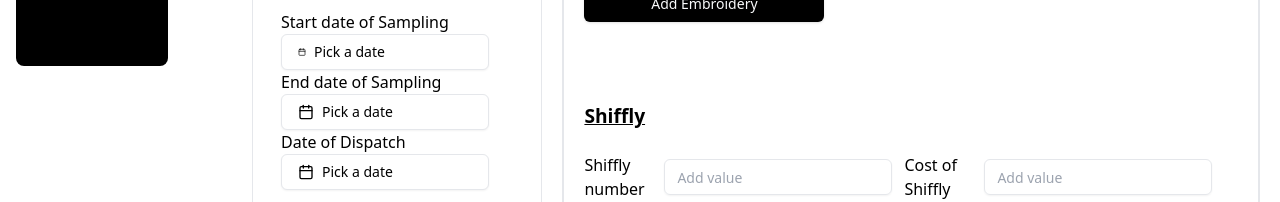
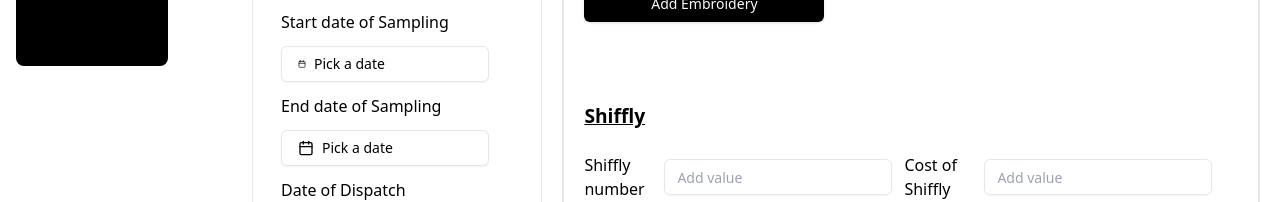
Before and after one commit to skd28/jay_bharat_ops_portal, a React (Vite) app: page /jb_admin/sample/sampling in a window 1280 px wide. Shown: the part 750-952 px from the top of the page. Built offline with nearby package versions, Linux system fonts and the light colour scheme.

Commit message:
update reponsive part

```diff
--- a/src/component/jb_sample/Create_Sample.jsx
+++ b/src/component/jb_sample/Create_Sample.jsx
@@ -100,7 +100,7 @@
                             <Input className=" my-3 w-[13rem] " placeholder=" Enter sample no" />
                             <p className='font-inter'>Client Code</p>
                             <Input className=" my-3 w-[13rem] " placeholder="Eg:SW_CL_001" />
-                            <p className='font-inter'>Start date of Sampling</p>
+                            <p className='font-inter mb-3'>Start date of Sampling</p>
                             <Popover  >
                                 <PopoverTrigger asChild>
                                     <Button
@@ -124,7 +124,7 @@
                                 </PopoverContent>
                             </Popover>
 
-                            <p className='font-inter'>End date of Sampling</p>
+                            <p className='font-inter my-3'>End date of Sampling</p>
                             <Popover>
                                 <PopoverTrigger asChild>
                                     <Button
@@ -147,7 +147,7 @@
                                     />
                                 </PopoverContent>
                             </Popover>
-                            <p className='font-inter'>Date of Dispatch</p>
+                            <p className='font-inter  my-3'>Date of Dispatch</p>
                             <Popover>
                                 <PopoverTrigger asChild>
                                     <Button
```
